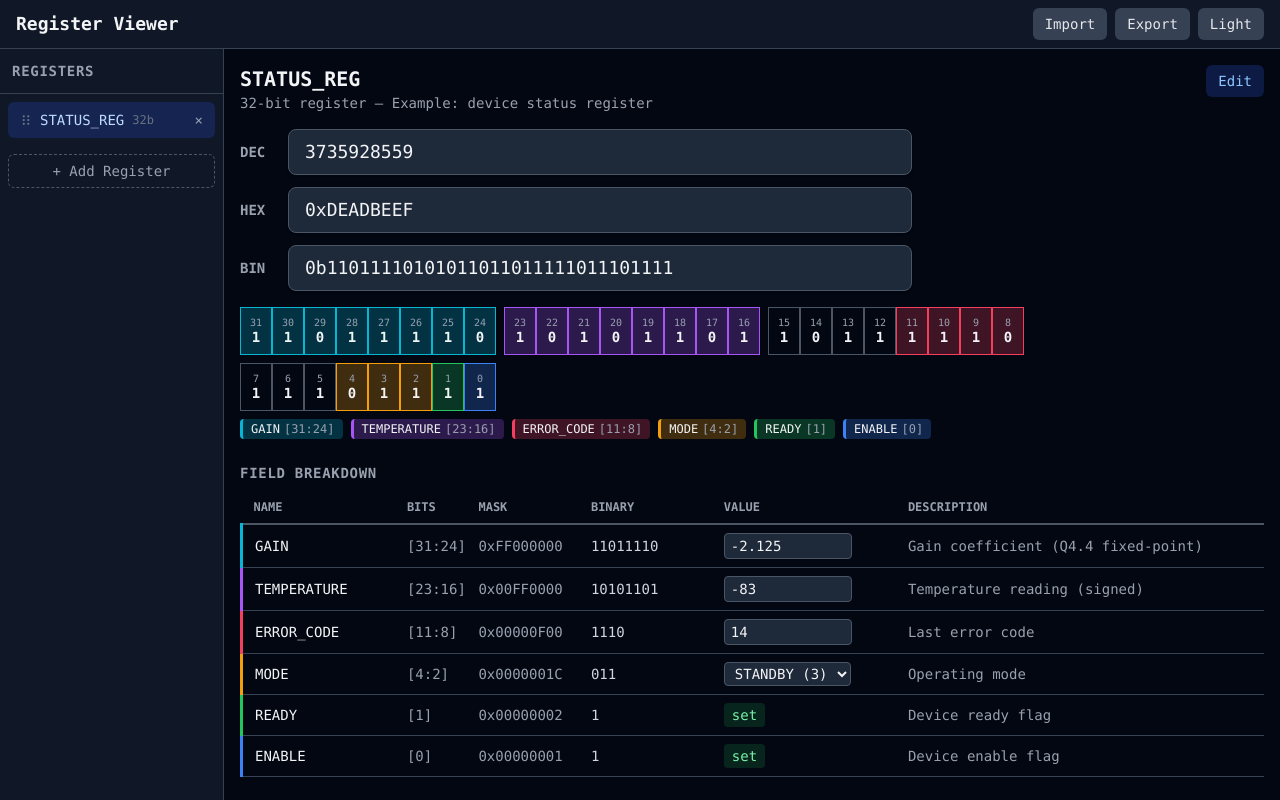
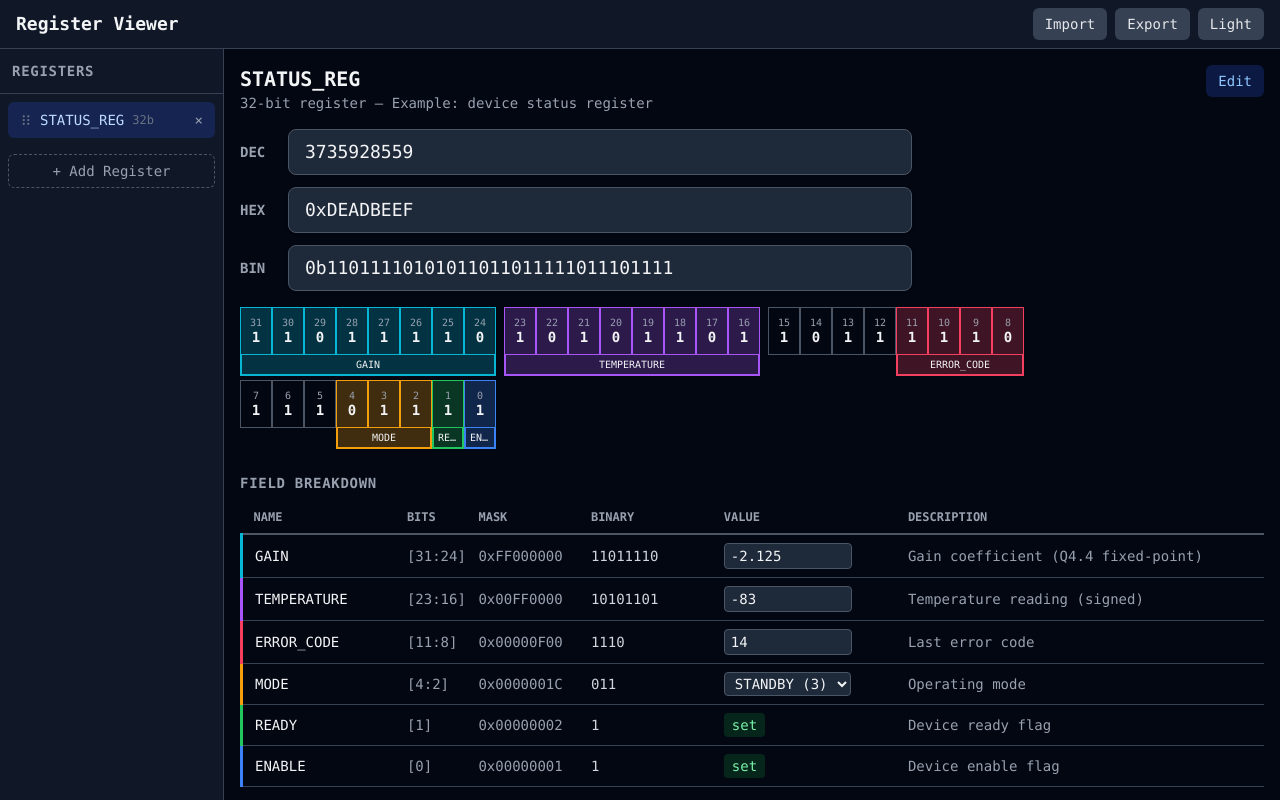
Before and after one commit to chrissbarr/RegisterViewer, a React (Vite) app: page / in a window 1280 px wide. Built offline with nearby package versions, Linux system fonts and the light colour scheme.

Commit message:
Replace field legend with inline labels aligned under bit grid using CSS grid layout

```diff
--- a/src/components/viewer/bit-grid.tsx
+++ b/src/components/viewer/bit-grid.tsx
@@ -1,6 +1,14 @@
 import { useAppState, useAppDispatch } from '../../context/app-context';
 import type { RegisterDef, Field } from '../../types/register';
 import { getBit } from '../../utils/bitwise';
+import { useContainerWidth } from '../../hooks/use-container-width';
+import {
+  computeBitsPerRow,
+  buildRowBits,
+  bitToGridColumn,
+  gridTemplateColumns,
+  fieldsForRow,
+} from '../../utils/bit-grid-layout';
 
 /** Color palette for fields — inline styles since TW v4 custom colors need dynamic application. */
 const FIELD_COLORS = [
@@ -47,36 +55,43 @@ export function BitGrid({ register }: Props) {
   const state = useAppState();
   const dispatch = useAppDispatch();
   const value = state.registerValues[register.id] ?? 0n;
+  const [containerRef, containerWidth] = useContainerWidth<HTMLDivElement>();
 
-  // Render bits from MSB to LSB, grouped into 8-bit blocks
-  const bits: number[] = [];
-  for (let i = register.width - 1; i >= 0; i--) {
-    bits.push(i);
-  }
-
-  // Group into 8-bit blocks
-  const blocks: number[][] = [];
-  for (let i = 0; i < bits.length; i += 8) {
-    blocks.push(bits.slice(i, i + 8));
-  }
+  const bitsPerRow = computeBitsPerRow(containerWidth, register.width);
+  const rows = buildRowBits(register.width, bitsPerRow);
 
   return (
-    <div className="mb-4">
-      <div className="flex flex-wrap gap-2">
-        {blocks.map((block, blockIdx) => (
-          <div key={blockIdx} className="flex gap-0">
-            {block.map((bitIdx) => {
+    <div className="mb-4" ref={containerRef}>
+      <div className="flex flex-col gap-1">
+        {rows.map((row, rowIdx) => {
+          const rowFields = fieldsForRow(row, register.fields);
+          const gtc = gridTemplateColumns(row.bits.length);
+
+          return (
+            <div
+              key={rowIdx}
+              style={{
+                display: 'grid',
+                gridTemplateColumns: gtc,
+                gridTemplateRows: rowFields.length > 0 ? 'auto auto' : 'auto',
+              }}
+            >
+              {/* Bit cells */}
+              {row.bits.map((bitIdx) => {
                 const match = getFieldForBit(bitIdx, register.fields);
                 const bgColor = match ? FIELD_COLORS[match.index % FIELD_COLORS.length] : undefined;
                 const borderColor = match ? FIELD_BORDER_COLORS[match.index % FIELD_BORDER_COLORS.length] : undefined;
+                const col = bitToGridColumn(bitIdx, row.startBit, row.bits.length);
 
                 return (
                   <div
                     key={bitIdx}
                     onClick={() => dispatch({ type: 'TOGGLE_BIT', registerId: register.id, bit: bitIdx })}
                     title={match ? `Bit ${bitIdx} (${match.field.name})` : `Bit ${bitIdx}`}
-                  className="flex flex-col items-center justify-center w-8 h-12 border border-gray-300 dark:border-gray-600 text-xs cursor-pointer hover:brightness-125 transition-all select-none"
+                    className="flex flex-col items-center justify-center h-12 border border-gray-300 dark:border-gray-600 text-xs cursor-pointer hover:brightness-125 transition-all select-none"
                     style={{
+                      gridRow: 1,
+                      gridColumn: col,
                       backgroundColor: bgColor,
                       borderColor: borderColor,
                     }}
@@ -90,32 +105,35 @@ export function BitGrid({ register }: Props) {
                   </div>
                 );
               })}
-          </div>
-        ))}
-      </div>
-      {/* Field legend */}
-      {register.fields.length > 0 && (
-        <div className="flex flex-wrap gap-2 mt-2">
-          {register.fields
-            .map((field, i) => ({ field, originalIndex: i }))
-            .sort((a, b) => b.field.msb - a.field.msb)
-            .map(({ field, originalIndex }) => (
-            <span
-              key={field.id}
-              className="inline-flex items-center gap-1 text-xs px-2 py-0.5 rounded"
+
+              {/* Field labels */}
+              {rowFields.map((fi) => {
+                const bgColor = FIELD_COLORS[fi.fieldIndex % FIELD_COLORS.length];
+                const borderColor = FIELD_BORDER_COLORS[fi.fieldIndex % FIELD_BORDER_COLORS.length];
+                const label = fi.isPartial ? `${fi.field.name} (cont.)` : fi.field.name;
+
+                return (
+                  <div
+                    key={fi.field.id}
+                    title={fi.field.name}
+                    className="text-[10px] truncate px-1 py-0.5 text-center"
                     style={{
-                backgroundColor: FIELD_COLORS[originalIndex % FIELD_COLORS.length],
-                borderLeft: `3px solid ${FIELD_BORDER_COLORS[originalIndex % FIELD_BORDER_COLORS.length]}`,
+                      gridRow: 2,
+                      gridColumn: `${fi.startCol} / ${fi.endCol}`,
+                      backgroundColor: bgColor,
+                      borderLeft: `2px solid ${borderColor}`,
+                      borderRight: `2px solid ${borderColor}`,
+                      borderBottom: `2px solid ${borderColor}`,
                     }}
                   >
-              {field.name}
-              <span className="text-gray-500 dark:text-gray-400">
-                [{field.msb === field.lsb ? field.msb : `${field.msb}:${field.lsb}`}]
-              </span>
-            </span>
-          ))}
+                    {label}
                   </div>
-      )}
+                );
+              })}
+            </div>
+          );
+        })}
+      </div>
     </div>
   );
 }
--- /dev/null
+++ b/src/hooks/use-container-width.ts
@@ -0,0 +1,26 @@
+import { useRef, useState, useLayoutEffect } from 'react';
+
+/**
+ * Returns a ref to attach to a container element and its current content width in pixels.
+ * Uses ResizeObserver for responsive measurement.
+ */
+export function useContainerWidth<T extends HTMLElement = HTMLDivElement>(): [React.RefObject<T | null>, number] {
+  const ref = useRef<T | null>(null);
+  const [width, setWidth] = useState(0);
+
+  useLayoutEffect(() => {
+    const el = ref.current;
+    if (!el) return;
+
+    const ro = new ResizeObserver((entries) => {
+      for (const entry of entries) {
+        setWidth(entry.contentRect.width);
+      }
+    });
+
+    ro.observe(el);
+    return () => ro.disconnect();
+  }, []);
+
+  return [ref, width];
+}
--- /dev/null
+++ b/src/utils/bit-grid-layout.ts
@@ -0,0 +1,138 @@
+import type { Field } from '../types/register';
+
+export interface BitRow {
+  bits: number[];
+  startBit: number;
+  endBit: number;
+}
+
+export interface FieldInRow {
+  field: Field;
+  fieldIndex: number;
+  startCol: number;
+  endCol: number;
+  isPartial: boolean;
+}
+
+/** Default cell width in pixels (matches the 2rem = 32px bit cell). */
+const CELL_PX = 32;
+/** Default byte-gap width in pixels (matches 0.5rem = 8px gap). */
+const GAP_PX = 8;
+
+/**
+ * Compute how many bits fit in one row.
+ * Tries registerWidth first; if too wide, steps down by 8 until it fits.
+ * Minimum is 8.
+ */
+export function computeBitsPerRow(
+  containerPx: number,
+  registerWidth: number,
+  cellPx = CELL_PX,
+  gapPx = GAP_PX,
+): number {
+  if (containerPx <= 0) return registerWidth;
+
+  const widthNeeded = (bits: number) => {
+    const gaps = Math.max(0, Math.ceil(bits / 8) - 1);
+    return bits * cellPx + gaps * gapPx;
+  };
+
+  if (widthNeeded(registerWidth) <= containerPx) return registerWidth;
+
+  // Step down by 8 until it fits
+  for (let n = registerWidth - (registerWidth % 8 || 8); n >= 8; n -= 8) {
+    if (widthNeeded(n) <= containerPx) return n;
+  }
+
+  return 8;
+}
+
+/**
+ * Chunk bits (MSB→LSB) into rows of `bitsPerRow` each.
+ */
+export function buildRowBits(registerWidth: number, bitsPerRow: number): BitRow[] {
+  const rows: BitRow[] = [];
+  for (let start = registerWidth - 1; start >= 0; ) {
+    const end = Math.max(start - bitsPerRow + 1, 0);
+    const bits: number[] = [];
+    for (let i = start; i >= end; i--) {
+      bits.push(i);
+    }
+    rows.push({ bits, startBit: start, endBit: end });
+    start = end - 1;
+  }
+  return rows;
+}
+
+/**
+ * Map a bit index to a 1-based CSS grid column, accounting for gap columns
+ * inserted after every 8 bit columns.
+ *
+ * The first group of bit columns may be partial (for non-multiple-of-8 widths),
+ * so the first gap appears after `firstGroupSize` columns, then every 8 after that.
+ */
+export function bitToGridColumn(bitIndex: number, rowStartBit: number, bitsInRow: number): number {
+  const posInRow = rowStartBit - bitIndex;
+  const firstGroupSize = bitsInRow % 8 || 8;
+  if (posInRow < firstGroupSize) return posInRow + 1;
+  const gapsBefore = 1 + Math.floor((posInRow - firstGroupSize) / 8);
+  return posInRow + gapsBefore + 1;
+}
+
+/**
+ * Build the CSS `grid-template-columns` value.
+ * Inserts a gap column (0.5rem) after every 8 bit columns.
+ * Handles partial first byte for non-multiple-of-8 widths.
+ */
+export function gridTemplateColumns(bitsInRow: number): string {
+  if (bitsInRow <= 0) return '';
+
+  const parts: string[] = [];
+  let remaining = bitsInRow;
+
+  // First group may be partial (for non-multiple-of-8 widths)
+  const firstGroup = remaining % 8 || 8;
+  parts.push(firstGroup === 1 ? '2rem' : `repeat(${firstGroup}, 2rem)`);
+  remaining -= firstGroup;
+
+  while (remaining > 0) {
+    parts.push('0.5rem'); // gap column
+    // remaining is always a multiple of 8 here (firstGroup absorbed the partial)
+    parts.push(`repeat(${Math.min(remaining, 8)}, 2rem)`);
+    remaining -= 8;
+  }
+
+  return parts.join(' ');
+}
+
+/**
+ * Find all fields overlapping a row and compute their CSS grid column spans.
+ * Fields are clamped to the row's range. `isPartial` is true when a field
+ * extends beyond the row.
+ */
+export function fieldsForRow(row: BitRow, fields: Field[]): FieldInRow[] {
+  const result: FieldInRow[] = [];
+
+  for (let i = 0; i < fields.length; i++) {
+    const field = fields[i];
+    // Check overlap: field [msb, lsb] vs row [startBit, endBit]
+    if (field.lsb > row.startBit || field.msb < row.endBit) continue;
+
+    const clampedMsb = Math.min(field.msb, row.startBit);
+    const clampedLsb = Math.max(field.lsb, row.endBit);
+    const isPartial = field.msb > row.startBit || field.lsb < row.endBit;
+
+    const startCol = bitToGridColumn(clampedMsb, row.startBit, row.bits.length);
+    const endCol = bitToGridColumn(clampedLsb, row.startBit, row.bits.length) + 1;
+
+    result.push({
+      field,
+      fieldIndex: i,
+      startCol,
+      endCol,
+      isPartial,
+    });
+  }
+
+  return result;
+}
```
Also changed, not shown: 1 other file (tests, documents, lock files or other folders). Lines whose indentation alone changed are shown as unchanged.
